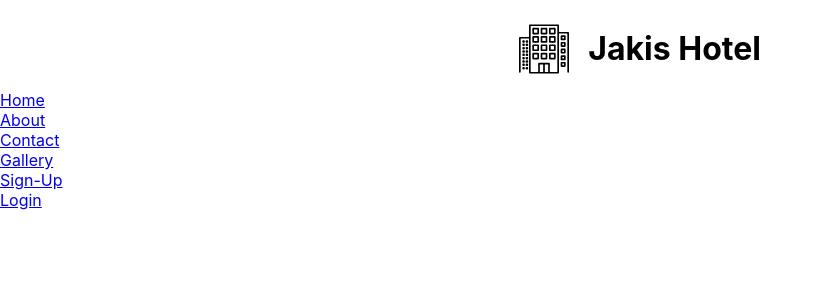
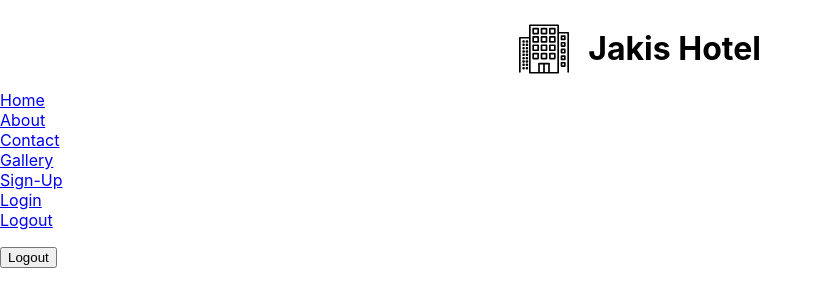
Before and after one commit to Xyziel/HotelApp, a React (Create React App) app in the folder src/main/frontend/: page /logout in a window 1280 px wide. Shown: the top 306 px of the page, without its empty margins (0-822 px from the left). Built offline with nearby package versions, Linux system fonts and the light colour scheme; the HTML template or start-up script is replaced by a standard one.

Commit message:
Logout handler repairement needed, and isAuthenitcated

```diff
--- a/src/main/frontend/src/App.js
+++ b/src/main/frontend/src/App.js
@@ -4,10 +4,11 @@ import { BrowserRouter as Router, Route, Switch, Link } from 'react-router-dom';
 import MainName from "./components/MainName";
 import {Container} from "react-bootstrap";
 import NavigationBar from "./components/NavigationBar";
-import TestPage from "./components/TestPage"
-import Registration from "./components/Registration"
-import Login from "./components/Login"
+import TestPage from "./components/TestPage";
+import Registration from "./components/Registration";
+import Login from "./components/Login";
 import Authenticated from "./components/Authenticated";
+import Logout from "./components/Logout";
 
 function App() {
   return (
@@ -20,6 +21,7 @@ function App() {
                 <Route path="/registration" exact component={Registration}/>
                 <Route path="/front_login" exact component={Login}/>
                 <Route path="/authenticated" exact component={Authenticated}/>
+                <Route path="/logout" exact component={Logout}/>
             </Switch>
         </Container>
     </Router>
--- a/src/main/frontend/src/components/Authenticated.js
+++ b/src/main/frontend/src/components/Authenticated.js
@@ -1,5 +1,4 @@
 import React from "react";
-import "../styles/css/Login.css";
 import axios from 'axios';
 import querystring from 'querystring'
 
--- a/src/main/frontend/src/components/Login.js
+++ b/src/main/frontend/src/components/Login.js
@@ -5,9 +5,9 @@ import querystring from 'querystring'
 
 class Login extends React.Component
 {
-    constructor()
+    constructor(props)
     {
-        super();
+        super(props);
     }
 
     handleLogIn(event)
--- /dev/null
+++ b/src/main/frontend/src/components/Logout.js
@@ -0,0 +1,30 @@
+import React from "react";
+import axios from 'axios';
+import querystring from 'querystring'
+
+class Logout extends React.Component
+{
+    constructor(props)
+    {
+        super(props);
+
+    }
+    handleClick()
+    {
+        axios.get("http://localhost:8080/logout").then(res=>{
+            console.log(res.data);
+        },e=>{
+            console.log(e);
+        })
+    }
+
+    render()
+    {
+        return (
+            <button onClick={this.handleClick} className="btn btn-primary">Logout</button>
+        );
+    }
+
+}
+
+export default Logout
--- a/src/main/frontend/src/components/NavigationBar.js
+++ b/src/main/frontend/src/components/NavigationBar.js
@@ -32,6 +32,9 @@ class NavigationBar extends React.Component {
                         <Nav.Item>
                             <Link to={"front_login"} className="nav-link">Login</Link>
                         </Nav.Item>
+                        <Nav.Item>
+                            <Link to={"logout"} className="nav-link">Logout</Link>
+                        </Nav.Item>
                     </Nav>
                 </Navbar>
             </Container>
--- a/src/main/frontend/src/components/Registration.js
+++ b/src/main/frontend/src/components/Registration.js
@@ -8,9 +8,9 @@ import axios from 'axios';
 
 class Registration extends React.Component
 {
-    constructor()
+    constructor(props)
     {
-        super();
+        super(props);
         // this.sendFormData=this.sendFormData.bind(this);
         // Ta linijka wydaje mi sie niepotrzebna
     }
```
Also changed, not shown: 1 other file (tests, documents, lock files or other folders).
